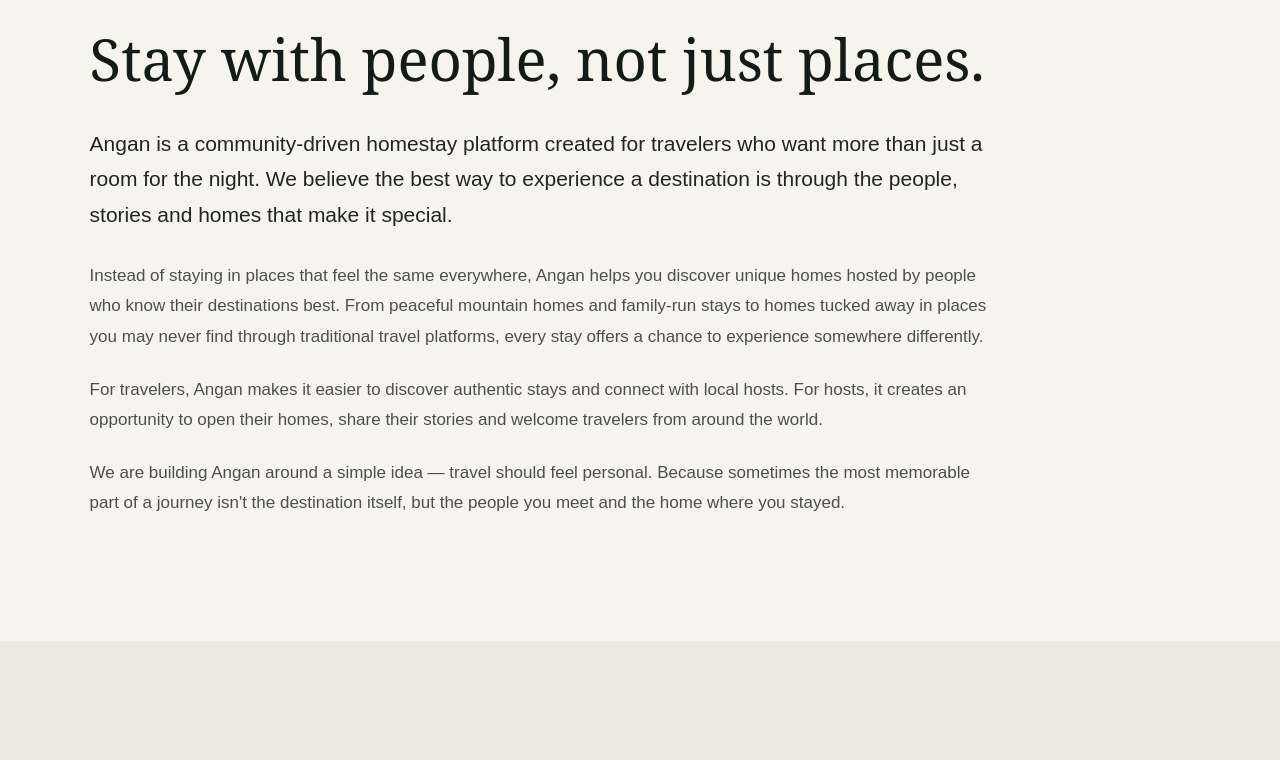
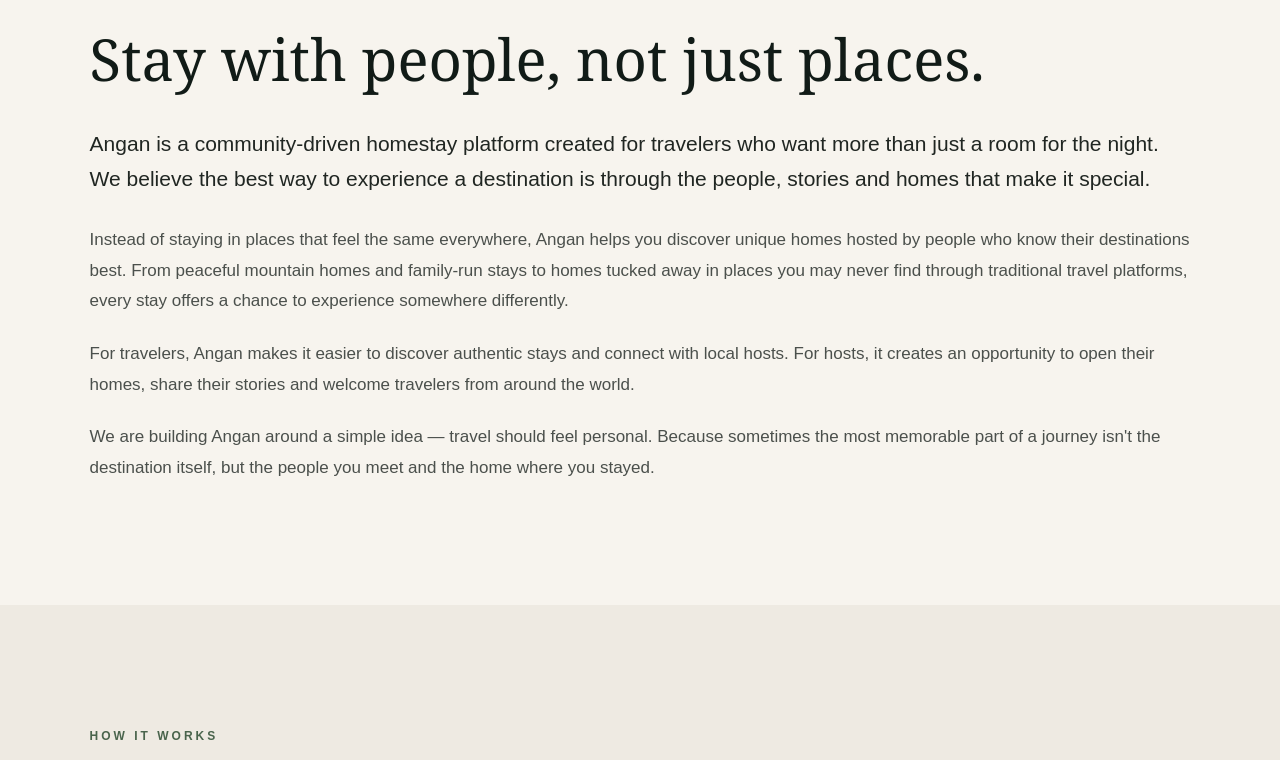
Before and after one commit to Indronil22/Angan_Homestay, a website: page public/index.html in a window 1280 px wide. Shown: the part 1360-2120 px from the top of the page. Drawn offline with Linux system fonts and the light colour scheme; no server answers.

Commit message:
Improve desktop About section layout

```diff
--- a/public/css/style.css
+++ b/public/css/style.css
@@ -1093,7 +1093,7 @@ textarea {
 }
 
 .about-section h2 {
-    max-width: 900px;
+    max-width: 1800px;
     margin: 35px 0 35px;
 
     font-family: Georgia, serif;
@@ -1105,7 +1105,7 @@ textarea {
 }
 
 .about-intro {
-    max-width: 900px;
+    max-width: 1800px;
 
     font-size: 21px;
     line-height: 1.7;
@@ -1116,7 +1116,7 @@ textarea {
 }
 
 .about-text {
-    max-width: 900px;
+    max-width: 1800px;
 
     font-size: 17px;
     line-height: 1.8;
```
